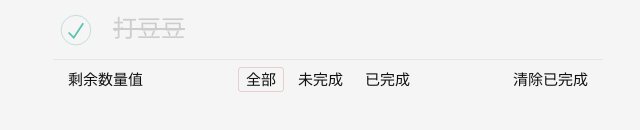
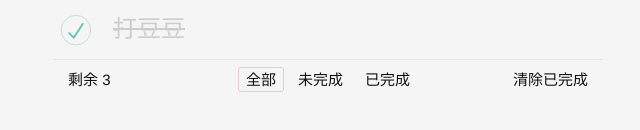
Before and after one commit to Disney-Princesses/vue-day5, a Vue app: page / in a window 1280 px wide. Shown: the part 242-372 px from the top of the page, without its empty margins (312-952 px from the left). Built offline with nearby package versions, Linux system fonts and the light colour scheme.

Commit message:
第五步，底部统计

```diff
--- a/src/App.vue
+++ b/src/App.vue
@@ -2,7 +2,7 @@
   <div>
     <TodoHeader @add="addFn"></TodoHeader>
     <TodoMain :list="list" @delList="delFn"></TodoMain>
-    <TodoFooter></TodoFooter>
+    <TodoFooter :count='count'></TodoFooter>
   </div>
 </template>
 
@@ -40,6 +40,11 @@ export default {
       const index = this.list.findIndex(ele => ele.id === id);
       this.list.splice(index, 1);
     }
+  },
+  computed:{
+    count(){
+      return this.list.length
+    }
   }
 };
 </script>
--- a/src/components/TodoFooter.vue
+++ b/src/components/TodoFooter.vue
@@ -1,23 +1,27 @@
 <template>
   <footer class="footer">
-    <span class="todo-count">剩余<strong>数量值</strong></span>
+    <span class="todo-count">
+      剩余
+      <strong>{{count}}</strong>
+    </span>
     <ul class="filters">
       <li>
-        <a class="selected" href="javascript:;" >全部</a>
+        <a class="selected" href="javascript:;">全部</a>
       </li>
       <li>
         <a href="javascript:;">未完成</a>
       </li>
       <li>
-        <a href="javascript:;" >已完成</a>
+        <a href="javascript:;">已完成</a>
       </li>
     </ul>
-    <button class="clear-completed" >清除已完成</button>
+    <button class="clear-completed">清除已完成</button>
   </footer>
 </template>
 
 <script>
 export default {
-
-}
+  props: ["count"],
+  computed: {}
+};
 </script>
```
